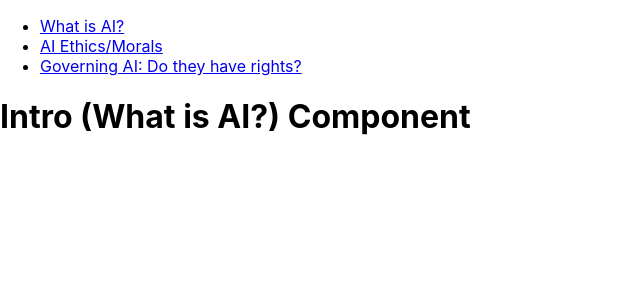
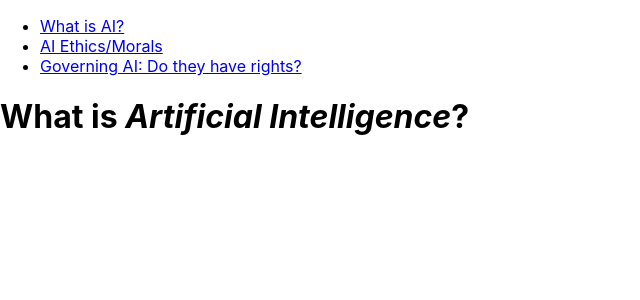
Before and after one commit to BladeKitana732/AI-Report, a React (Create React App) app in the folder ai-report/: page / in a window 1280 px wide. Shown: the top 300 px of the page, without its empty margins (0-640 px from the left). Built offline with nearby package versions, Linux system fonts and the light colour scheme.

Commit message:
adding info about my part of the webpage

```diff
--- a/ai-report/src/components/Intro.js
+++ b/ai-report/src/components/Intro.js
@@ -3,7 +3,9 @@ import React from 'react'
 export default function Intro() {
     return (
         <div>
-            <h1>Intro (What is AI?) Component</h1>
+            <h1>What is <em>Artificial Intelligence</em>?</h1>
+
+
         </div>
     )
 }
```
